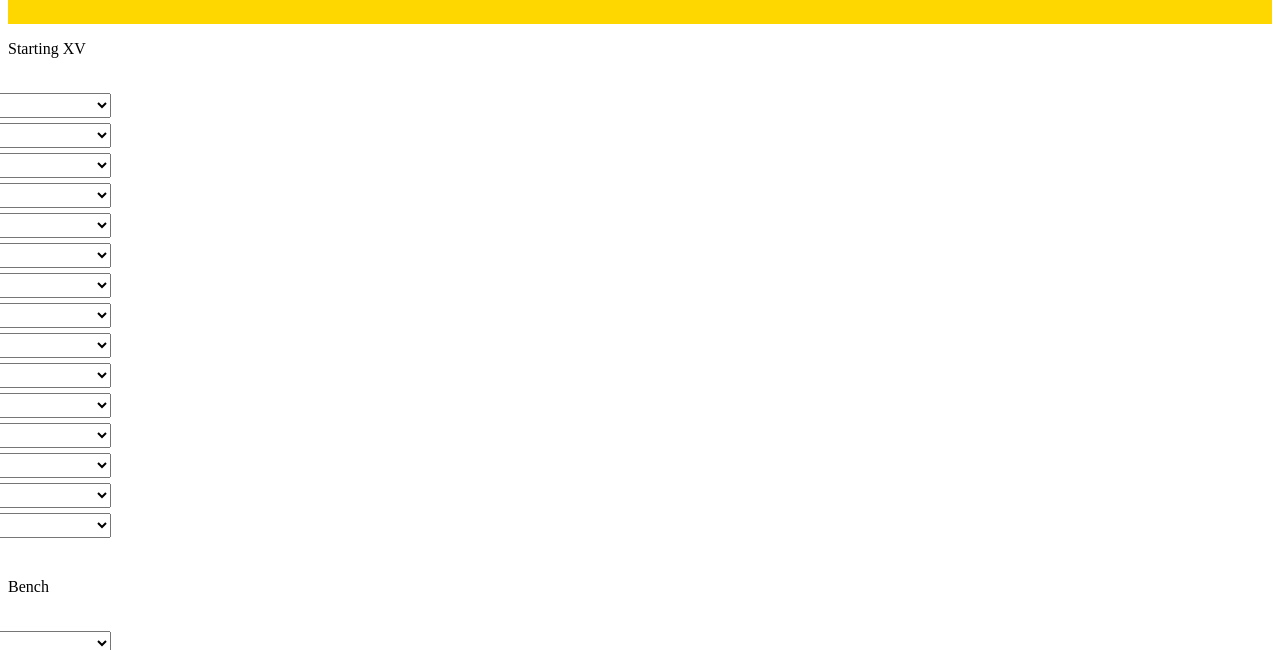
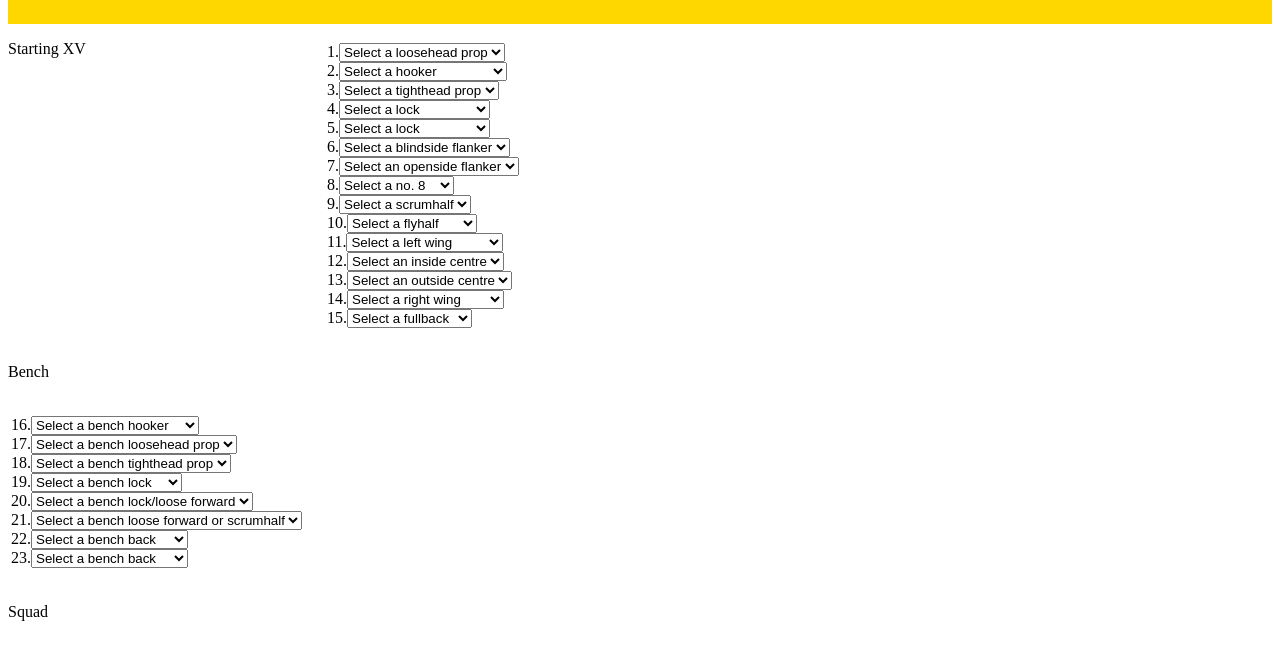
Before and after one commit to jakemurrayau/jakemurrayau.github.io, a plain HTML site: page index.html in a window 1280 px wide. Shown: the part 74-724 px from the top of the page. Drawn offline with Linux system fonts and the light colour scheme.

Commit message:
Update index.html

```diff
--- a/index.html
+++ b/index.html
@@ -18,20 +18,10 @@ ul {
   padding: 3px;
   list-style: none;
 }
-label {
-  display: flex;
-  flex-direction: row;
-  justify-content: flex-end;
-  text-align: right;
-  width: 100px;
-  line-height: 25px;
-  margin-bottom: 5px;
-}
 
-select {
-  height: 25px;
-  flex: 0 0 400px;
-  margin-left: 10px;
+.container {
+  display: grid;
+  grid-template-columns: 1fr 3fr;
 }
 
 </style>
@@ -42,6 +32,7 @@ select {
   <h1>Wallabies 2023 RWC Squad Selection</h1>
 </div>
 
+<div class="container">
 <p>Starting XV</p>
     <ul>
         <li>
@@ -287,6 +278,7 @@ select {
             </label>
         </li>
       </ul>
+</div>
 <p>Bench</p>
     <ul>
         <li>
```
